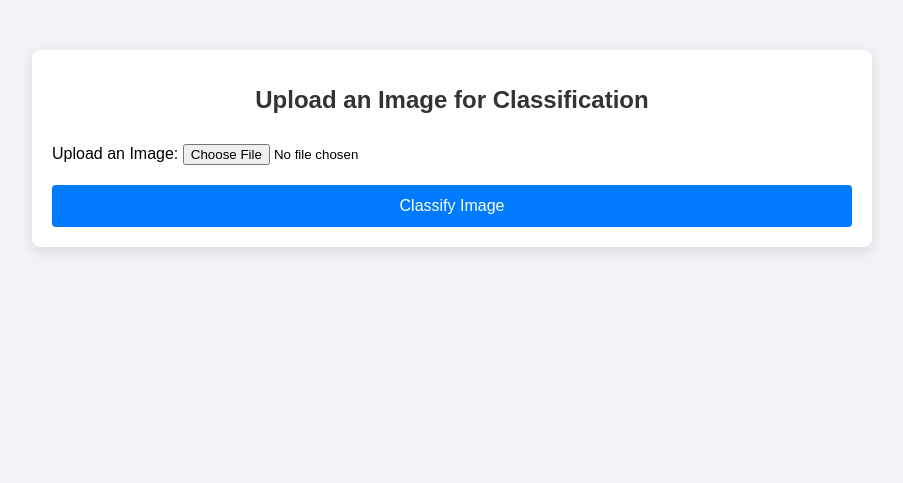
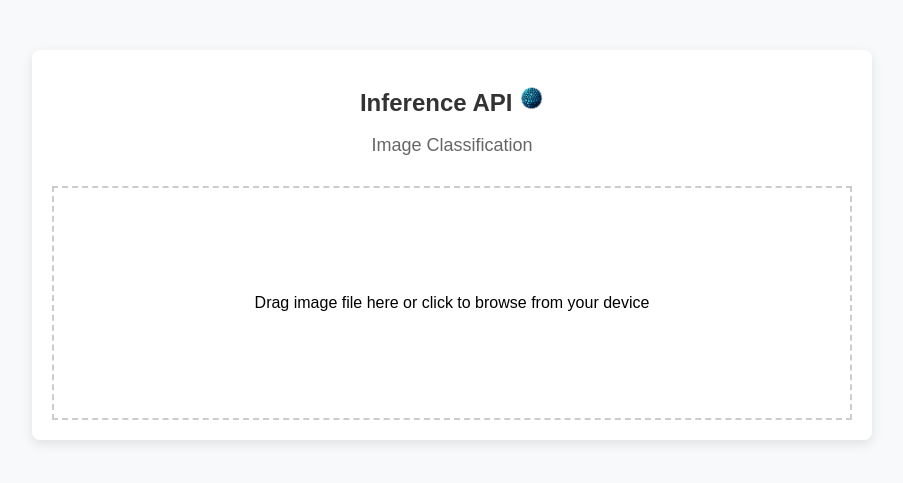
Before and after one commit to ClaytonAllenThompsonII/WebApp, a Django app: page /image-classifier/classify/ in a window 1280 px wide. Shown: the top 483 px of the page, without its empty margins (188-1091 px from the left). Run offline with Django 4.2, Linux system fonts and the light colour scheme.

Commit message:
🔧🖼️  Revamp image classification interface and improve user interaction
- Add a new classification header with the CostCurve.ai logo and restructured the page for better user experience.
- Replaced the traditional file input with a drag-and-drop interface and hidden file input for a more modern upload experience.
- Redesigned the image preview and classification results sections to improve clarity and user engagement.
-Removed the previous form structure and replaced it with a more intuitive and visually appealing layout.

```diff
--- a/image_classifier/static/image_classifier/image_classifier.css
+++ b/image_classifier/static/image_classifier/image_classifier.css
@@ -1,7 +1,7 @@
 /* image_classifier.css */
 body {
     font-family: Arial, sans-serif;
-    background-color: #f0f2f5;
+    background-color: #f8f9fa;
     margin: 0;
     padding: 0;
 }
@@ -15,45 +15,77 @@
     box-shadow: 0 4px 12px rgba(0, 0, 0, 0.1);
 }
 
-h1 {
+.classification-header h1 {
     text-align: center;
     color: #333;
     font-size: 24px;
+    margin-bottom: 10px;
+}
+
+.classification-header p {
+    text-align: center;
+    color: #666;
+    font-size: 18px;
     margin-bottom: 30px;
 }
 
-.form-group {
-    margin-bottom: 20px;
+.file-upload {
+    border: 2px dashed #ccc;
+    padding: 40px;
+    text-align: center;
+    cursor: pointer;
+    position: relative;
+    transition: border-color 0.3s ease;
+    min-height: 150px;  /* Ensure the box has a minimum height */
+    display: flex;
+    align-items: center;
+    justify-content: center;
 }
 
-button {
-    display: block;
-    width: 100%;
-    padding: 12px;
-    background-color: #007bff;
-    color: white;
-    border: none;
-    border-radius: 4px;
-    font-size: 16px;
-    cursor: pointer;
-    transition: background-color 0.3s ease;
+.file-upload:hover {
+    border-color: #007bff;
 }
 
-button:hover {
-    background-color: #0056b3;
+.file-upload input[type="file"] {
+    position: absolute;
+    left: 0;
+    top: 0;
+    opacity: 0;
+    height: 100%;
+    width: 100%;
+    cursor: pointer;
 }
 
 .image-preview {
+    border: 2px dashed #ccc;
+    padding: 10px;
     text-align: center;
-    margin-bottom: 20px;
+    margin-top: 20px;
 }
 
 .image-preview img {
-    max-width: 300px;  /* Control the maximum width */
+    max-width: 100%;
+    max-height: 200px; /* Adjust this to control the maximum height of the image */
+    border-radius: 8px;
+    object-fit: contain; /* This will keep the image aspect ratio while fitting within the container */
+    display: block;
+    margin: 0 auto; /* Center the image */
+}
+
+.preview-image-small {
+    max-width: 100%;
     height: auto;
     border: 1px solid #ddd;
     border-radius: 8px;
     box-shadow: 0 2px 8px rgba(0, 0, 0, 0.1);
+}
+
+.loading-bar {
+    width: 0;
+    height: 4px;
+    background-color: #007bff;
+    margin-top: 20px;
+    transition: width 1s ease;
 }
 
 .classification-results {
--- a/image_classifier/templates/image_classifier/upload.html
+++ b/image_classifier/templates/image_classifier/upload.html
@@ -1,6 +1,4 @@
 {% load static %}
-
-<!-- upload.html -->
 <!DOCTYPE html>
 <html lang="en">
 <head>
@@ -12,45 +10,34 @@
 </head>
 <body>
     <div class="container">
-        <h1>Upload an Image for Classification</h1>
-
+        <div class="classification-header">
+            <h1>Inference API <img src="{% static 'users/Cost Curve Logo.png' %}"
+                alt="CostCurve.ai Logo" style="width: 25px; height: auto;"></h1>
+            <p>Image Classification</p>
+        </div>
+        <div class="upload-area" id="upload-area">
             <!-- Image upload form -->
-        <form method="post" enctype="multipart/form-data">
+            <form method="post" enctype="multipart/form-data" class="upload-form">
                 {% csrf_token %}
-            <div class="form-group">
-                {{ form.image.label_tag }}
-                {{ form.image }}
+                <input type="file" id="id_image" accept="image/*" style="display: none;"> <!-- Hidden input -->
+                <div class="form-group file-upload" id="file-upload">
+                    <span id="upload-text">Drag image file here or click to browse from your device</span>
                 </div>
-            <button type="submit" class="btn">Classify Image</button>
+                <div id="loading-bar" class="loading-bar" style="display: none;"></div>
             </form>
-
+        </div>
+        <div class="image-preview-container">
             <!-- Image preview section -->
-        {% if image_url %}
-        <div id="image-preview" class="image-preview">
-            <h2>Uploaded Image:</h2>
-            <img id="preview-image" class="preview-image-small" src="{{ image_url }}" alt="Uploaded Image Preview">
+            <div id="image-preview" class="image-preview" style="display: none;">
+                <img id="preview-image" class="preview-image-small" src="" alt="Uploaded Image Preview">
             </div>
-        {% endif %}
 
             <!-- Classification results section -->
-        {% if results %}
-        <div id="classification-results" class="classification-results">
+            <div id="classification-results" class="classification-results" style="display: none;">
                 <h2>Classification Results:</h2>
-            <ul>
-                {% for result in results %}
-                    <li>
-                        <div class="result-item">
-                            <span class="label">{{ result.label }}</span>
-                            <div class="bar-container">
-                                <div class="confidence-bar" style="width: {{ result.score|floatformat:2 }}%;"></div>
+                <ul id="results-list"></ul>
             </div>
-                            <span class="score">{{ result.score|floatformat:3 }}</span>
         </div>
-                    </li>
-                {% endfor %}
-            </ul>
-        </div>
-        {% endif %}
     </div>
 </body>
 </html>
```
Also changed, not shown: other parts of image_classifier/static/image_classifier/image_classifier.css (+54 -18 lines). Lines whose indentation alone changed are shown as unchanged.
